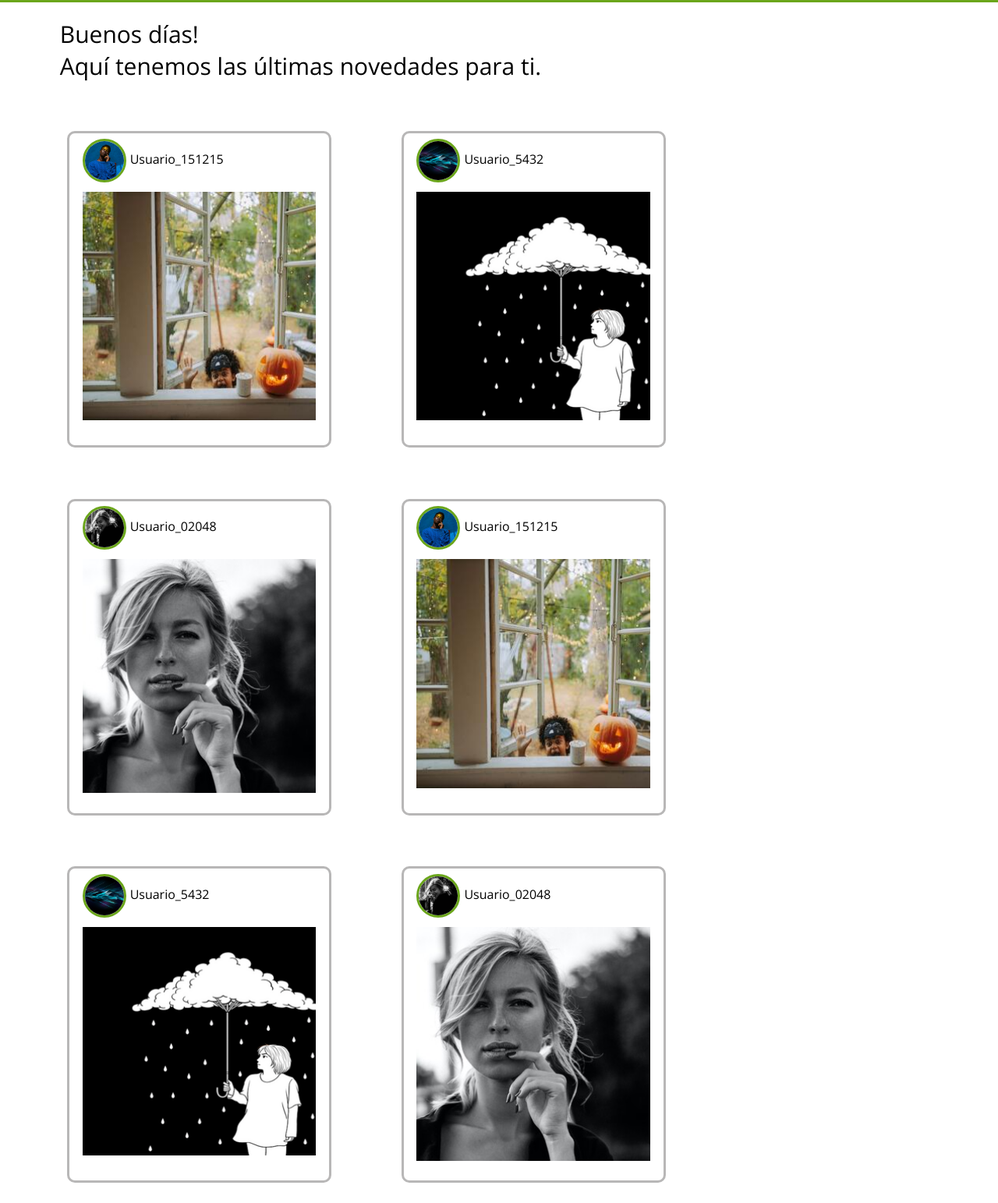
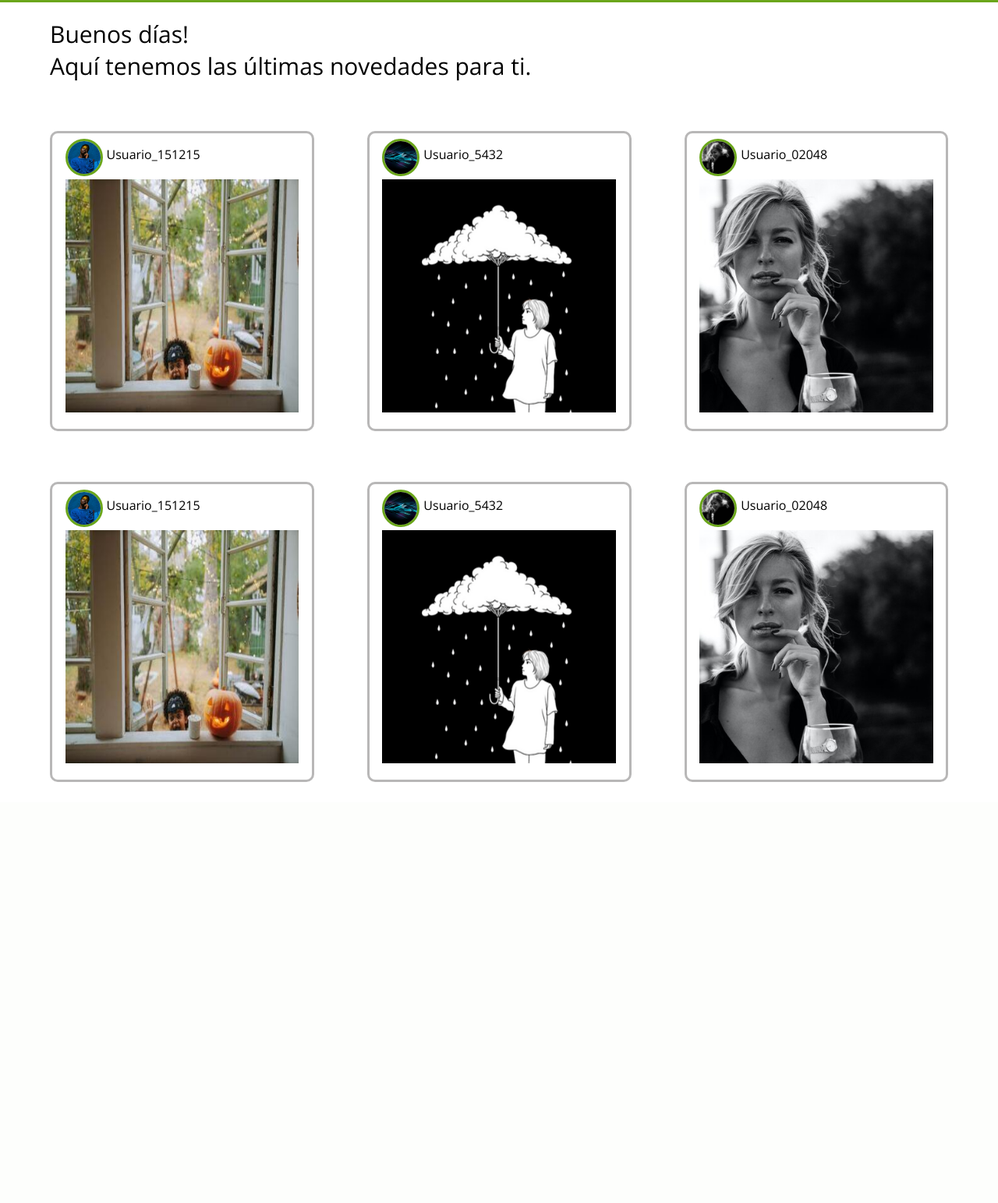
Before and after one commit to Maicol-aot/Equipo-10-Grupo-50, a Flask app: page /feed in a window 1280 px wide. Shown: the part 65-1608 px from the top of the page at 78% size. After the commit the page ends 1068 px from the top, so only its background shows below. Run offline with Flask 2, Linux system fonts and the light colour scheme.

Commit message:
commit 2

```diff
--- a/static/css/feed.css
+++ b/static/css/feed.css
@@ -102,7 +102,7 @@ body{
 
 .maquina-de-escribir{
     margin: auto;
-    margin-left: 6%;
+    margin-left: 5%;
 }
 
 #texto{
@@ -119,9 +119,9 @@ body{
     margin: auto;
     margin-top: 40px;
     margin-bottom: 2%;
-    margin-left: 86px;
+    margin-left: 5%;
     width: 26%;
-    height: 400px;
+    height: 500%;
     border-radius: 10px;
     border: solid #b8b7b7;
 }
@@ -134,7 +134,7 @@ body{
 }
 
 .usuario img{
-    width: 50px;
+    width: 14%;
     height: auto;
     border-radius: 50px;
     border: solid;
@@ -142,24 +142,27 @@ body{
 }
 
 .usuario p{
-    margin-top: 15px;
+    margin-top: 3%;
     margin-left: 5px;
     display: inline-block;
     vertical-align: top;
     font-family: 'Open Sans', sans-serif;
+    font-size: 100%;
     color: #000;
 }
 
 .publicacion{
     width: 90%;
-    height: 75%;
+    height: 0%;
+    padding: 0%;
     margin-left: 5%;
     margin-top: 0%;
+    margin-bottom: 5%;
     overflow: hidden;
 
 }
 
 .publicacion img{
-   width: 374px;
-   height: 374;
+   width: 100%;
+   height: auto;
 }
```
Also changed, not shown: static/images/publicacion1.jpg, static/images/publicacion2.png.
